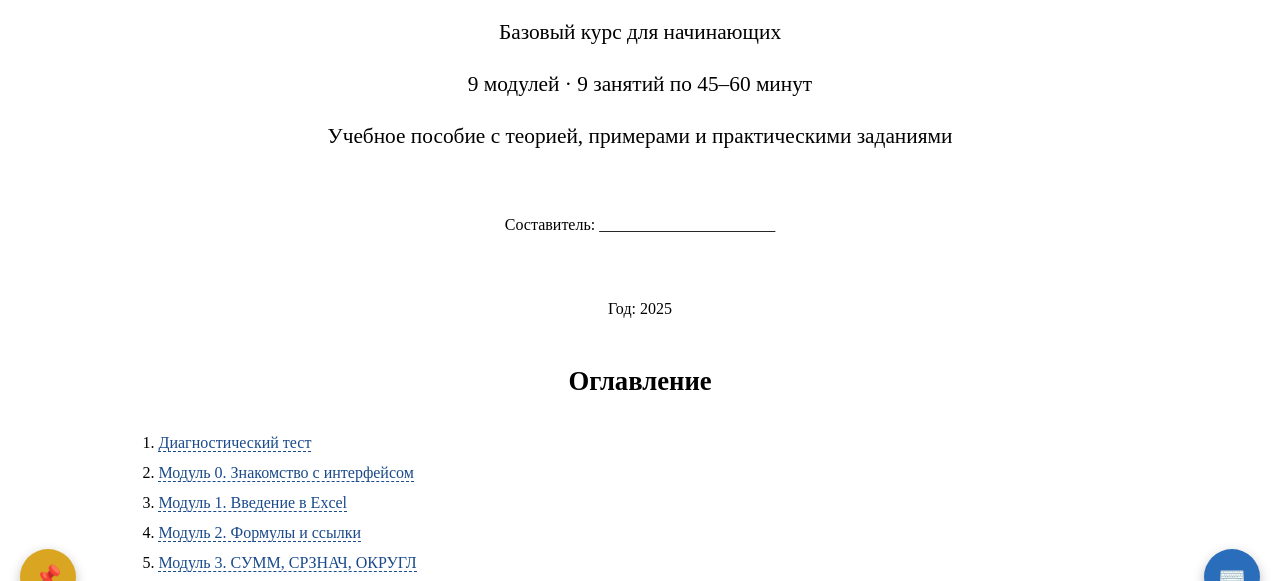
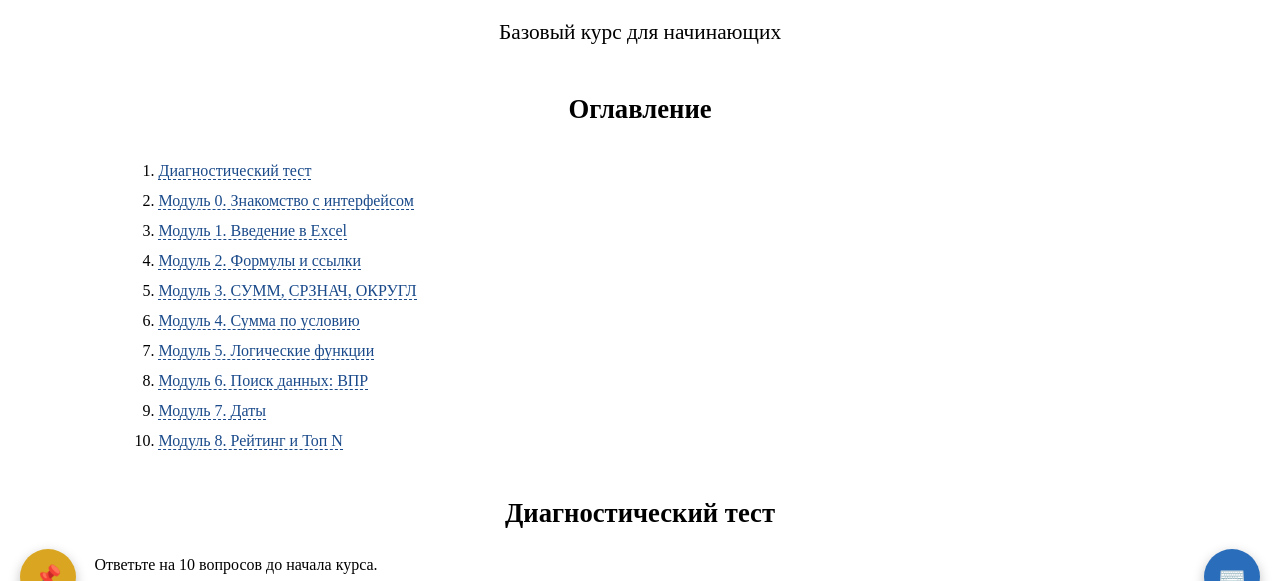
Before and after one commit to Erki77-coder/ExelCourseBeginner, a plain HTML site: page index.htm in a window 1280 px wide. Shown: the part 175-756 px from the top of the page. Drawn offline with Linux system fonts and the light colour scheme.

Commit message:
Update index.htm

```diff
--- a/index.htm
+++ b/index.htm
@@ -404,10 +404,6 @@
   <div class="title-page">
     <h1>Курс «Excel с нуля: формулы и расчёты»</h1>
     <p class="subtitle">Базовый курс для начинающих</p>
-    <p class="subtitle">9 модулей · 9 занятий по 45–60 минут</p>
-    <p class="subtitle">Учебное пособие с теорией, примерами и практическими заданиями</p>
-    <p class="meta">Составитель: ______________________</p>
-    <p class="meta">Год: 2025</p>
   </div>
 
   <h1>Оглавление</h1>
```
